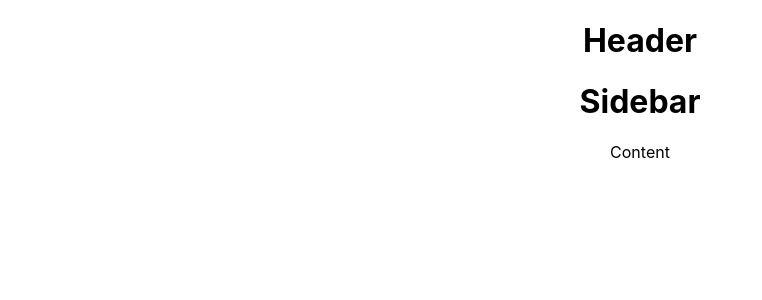
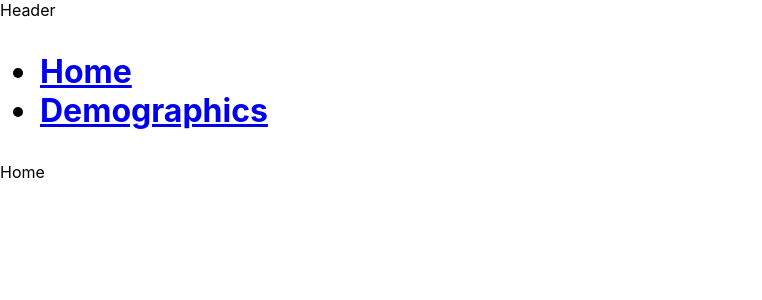
Before and after one commit to armink-symphony/master-layout, a React (Create React App) app: page / in a window 1280 px wide. Shown: the top 300 px of the page, without its empty margins (0-762 px from the left). Built offline with nearby package versions, Linux system fonts and the light colour scheme.

Commit message:
Introduce react routing

```diff
--- a/package.json
+++ b/package.json
@@ -10,8 +10,9 @@
     "@types/node": "^16.18.40",
     "@types/react": "^18.2.20",
     "@types/react-dom": "^18.2.7",
-    "react": "^18.2.0",
-    "react-dom": "^18.2.0",
+    "react": "^18.0.0",
+    "react-dom": "^18.0.0",
+    "react-router-dom": "^6.15.0",
     "react-scripts": "5.0.1",
     "typescript": "^4.9.5",
     "web-vitals": "^2.1.4"
--- a/src/App.tsx
+++ b/src/App.tsx
@@ -1,12 +1,12 @@
 import React from "react"
 import logo from "./logo.svg"
 import "./App.css"
-import Layout from "./Components/Layout/Layout"
+import DefaultLayout from "./Layouts/DefaultLayout/DefaultLayout"
 
 function App() {
   return (
     <div className='App'>
-      <Layout child={<div>Content</div>} />
+      <DefaultLayout child={<div>Content</div>} />
     </div>
   )
 }
--- a/src/Components/Header/Header.tsx
+++ b/src/Components/Header/Header.tsx
@@ -1,9 +1,5 @@
 const Header = () => {
-  return (
-    <div>
-      <h1>Header</h1>
-    </div>
-  )
+  return <div>Header</div>
 }
 
 export default Header
--- a/src/Components/Layout/Layout.tsx
+++ /dev/null
@@ -1,18 +0,0 @@
-import { ReactNode } from "react"
-import Header from "../Header/Header"
-import Sidebar from "../Sidebar/Sidebar"
-
-interface LayoutInterface {
-  child?: ReactNode
-}
-const Layout = ({ child }: LayoutInterface) => {
-  return (
-    <>
-      <Header />
-      <Sidebar />
-      {child}
-    </>
-  )
-}
-
-export default Layout
--- a/src/Components/Sidebar/Sidebar.tsx
+++ b/src/Components/Sidebar/Sidebar.tsx
@@ -1,7 +1,18 @@
+import { Link } from "react-router-dom"
+
 const Sidebar = () => {
   return (
     <div>
-      <h1>Sidebar</h1>
+      <h1>
+        <ul>
+          <li>
+            <Link to='/'>Home</Link>
+          </li>
+          <li>
+            <Link to='/demographics'>Demographics</Link>
+          </li>
+        </ul>
+      </h1>
     </div>
   )
 }
--- /dev/null
+++ b/src/Layouts/DefaultLayout/DefaultLayout.tsx
@@ -0,0 +1,18 @@
+import { ReactNode } from "react"
+import Header from "../../Components/Header/Header"
+import Sidebar from "../../Components/Sidebar/Sidebar"
+
+interface LayoutInterface {
+  child?: ReactNode
+}
+const DefaultLayout = ({ child }: LayoutInterface) => {
+  return (
+    <>
+      <Header />
+      <Sidebar />
+      {child}
+    </>
+  )
+}
+
+export default DefaultLayout
--- a/src/index.tsx
+++ b/src/index.tsx
@@ -1,19 +1,31 @@
-import React from 'react';
-import ReactDOM from 'react-dom/client';
-import './index.css';
-import App from './App';
-import reportWebVitals from './reportWebVitals';
+import React from "react"
+import ReactDOM from "react-dom/client"
+import { createBrowserRouter, RouterProvider } from "react-router-dom"
 
-const root = ReactDOM.createRoot(
-  document.getElementById('root') as HTMLElement
-);
+import "./index.css"
+import App from "./App"
+import reportWebVitals from "./reportWebVitals"
+import DefaultLayout from "./Layouts/DefaultLayout/DefaultLayout"
+
+const router = createBrowserRouter([
+  {
+    path: "/",
+    element: <DefaultLayout child={<div>Home</div>} />,
+  },
+  {
+    path: "/demographics",
+    element: <DefaultLayout child={<div>Demographics</div>} />,
+  },
+])
+
+const root = ReactDOM.createRoot(document.getElementById("root") as HTMLElement)
 root.render(
   <React.StrictMode>
-    <App />
+    <RouterProvider router={router} />
   </React.StrictMode>
-);
+)
 
 // If you want to start measuring performance in your app, pass a function
 // to log results (for example: reportWebVitals(console.log))
 // or send to an analytics endpoint. Learn more: https://bit.ly/CRA-vitals
-reportWebVitals();
+reportWebVitals()
```
Also changed, not shown: 1 other file (tests, documents, lock files or other folders).
